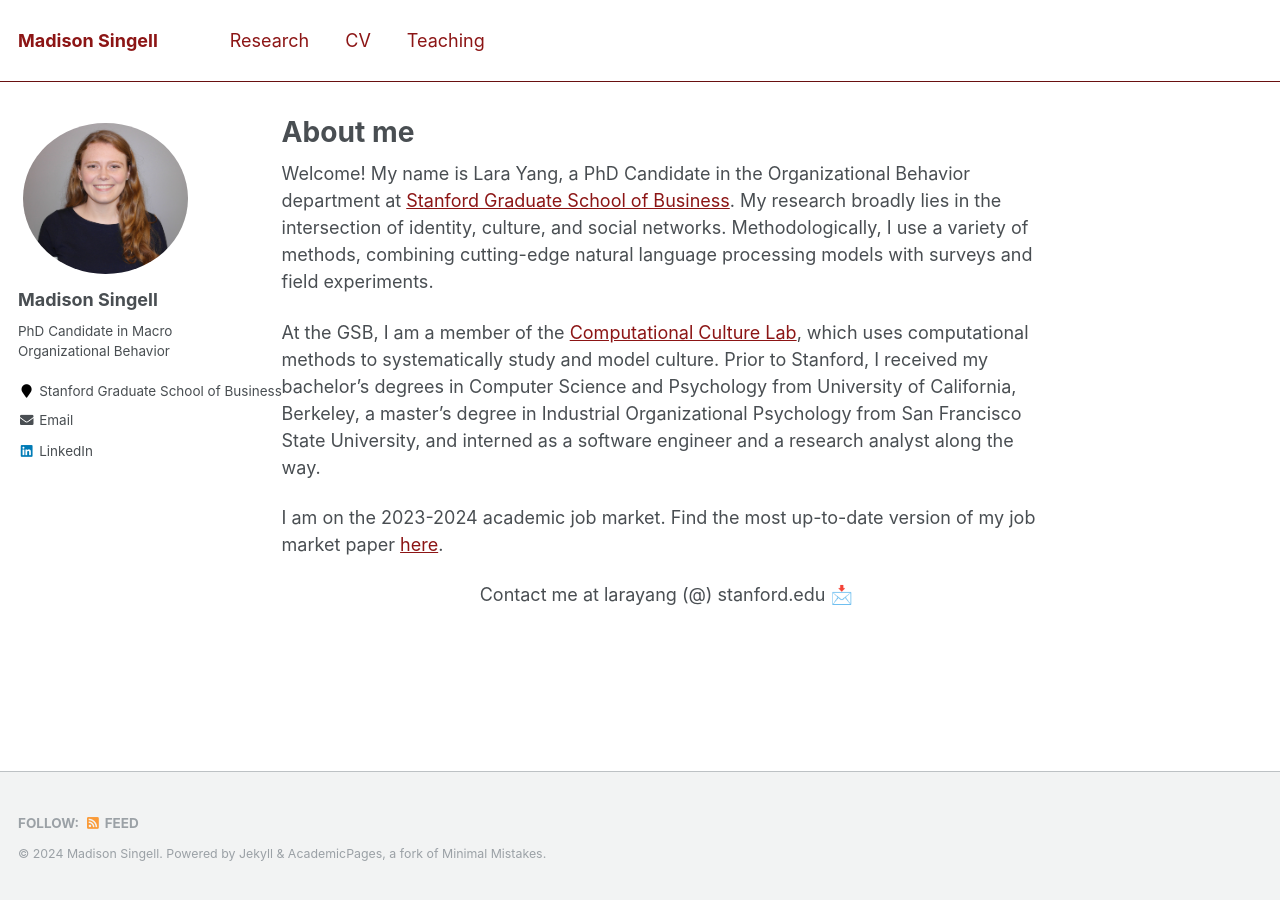
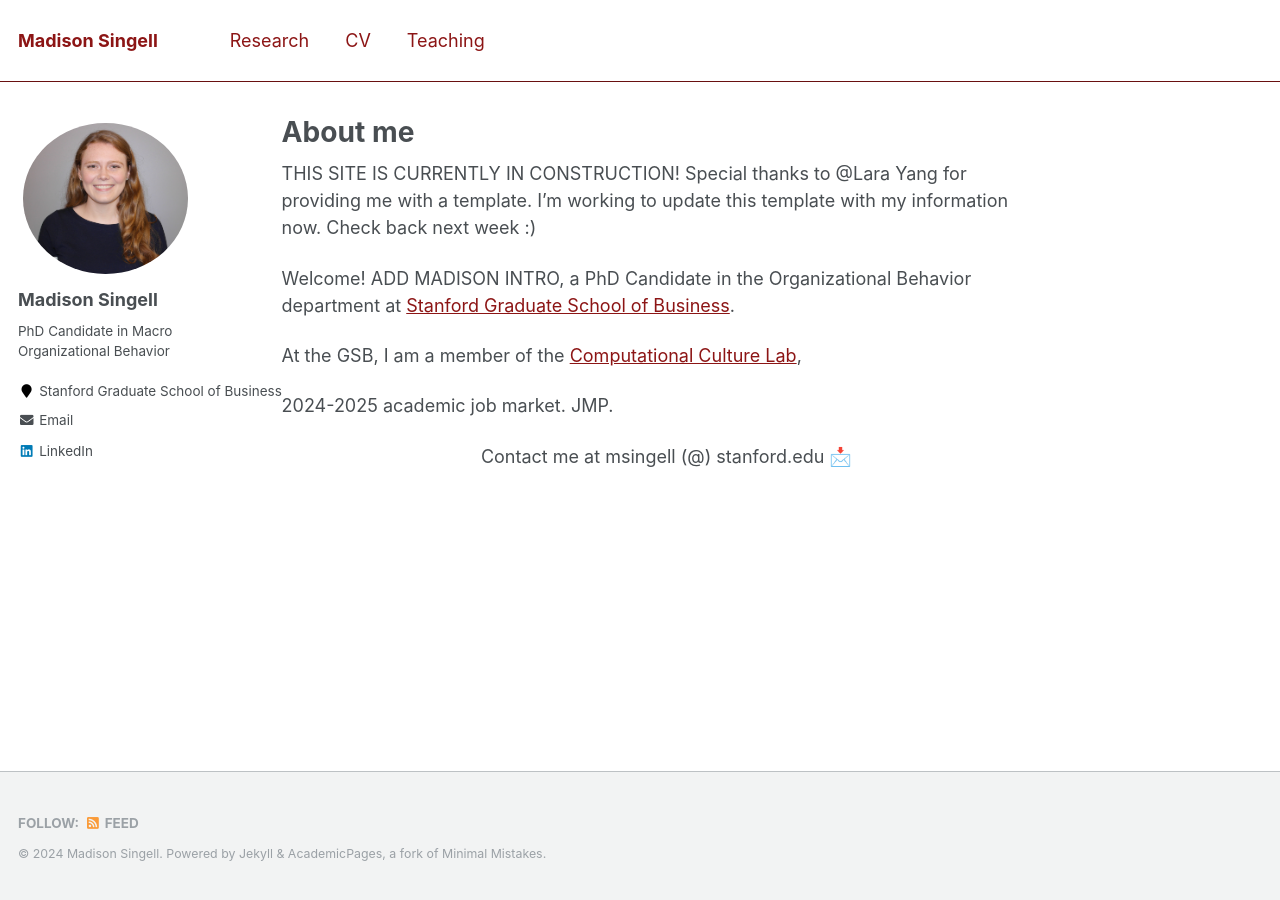
Before and after one commit to mhsingell/mhsingell.github.io, a Jekyll site: the page built from _pages/about.md, in a window 1280 px wide. Built offline with Jekyll 4.4.1, drawn with Linux system fonts in a browser that asks for light colours.

Commit message:
Update About Me

```diff
--- a/_pages/about.md
+++ b/_pages/about.md
@@ -8,10 +8,13 @@ redirect_from:
   - /about.html
 ---
 
-Welcome! My name is Lara Yang, a PhD Candidate in the Organizational Behavior department at [Stanford Graduate School of Business](https://www.gsb.stanford.edu/programs/phd/academic-experience/students/lara-yang). My research broadly lies in the intersection of identity, culture, and social networks. Methodologically, I use a variety of methods, combining cutting-edge natural language processing models with surveys and field experiments.
+THIS SITE IS CURRENTLY IN CONSTRUCTION!
+Special thanks to @Lara Yang for providing me with a template. I'm working to update this template with my information now. Check back next week :)
 
-At the GSB, I am a member of the [Computational Culture Lab](https://www.comp-culture.org/), which uses computational methods to systematically study and model culture. Prior to Stanford, I received my bachelor’s degrees in Computer Science and Psychology from University of California, Berkeley, a master’s degree in Industrial Organizational Psychology from San Francisco State University, and interned as a software engineer and a research analyst along the way.
+Welcome! ADD MADISON INTRO, a PhD Candidate in the Organizational Behavior department at [Stanford Graduate School of Business](https://www.gsb.stanford.edu/programs/phd/academic-experience/students/lara-yang).
 
-I am on the 2023-2024 academic job market. Find the most up-to-date version of my job market paper [here](/files/jmp.pdf).
+At the GSB, I am a member of the [Computational Culture Lab](https://www.comp-culture.org/),
 
-<div align="center">Contact me at larayang (@) stanford.edu 📩</div>
+2024-2025 academic job market. JMP.
+
+<div align="center">Contact me at msingell (@) stanford.edu 📩</div>
```
